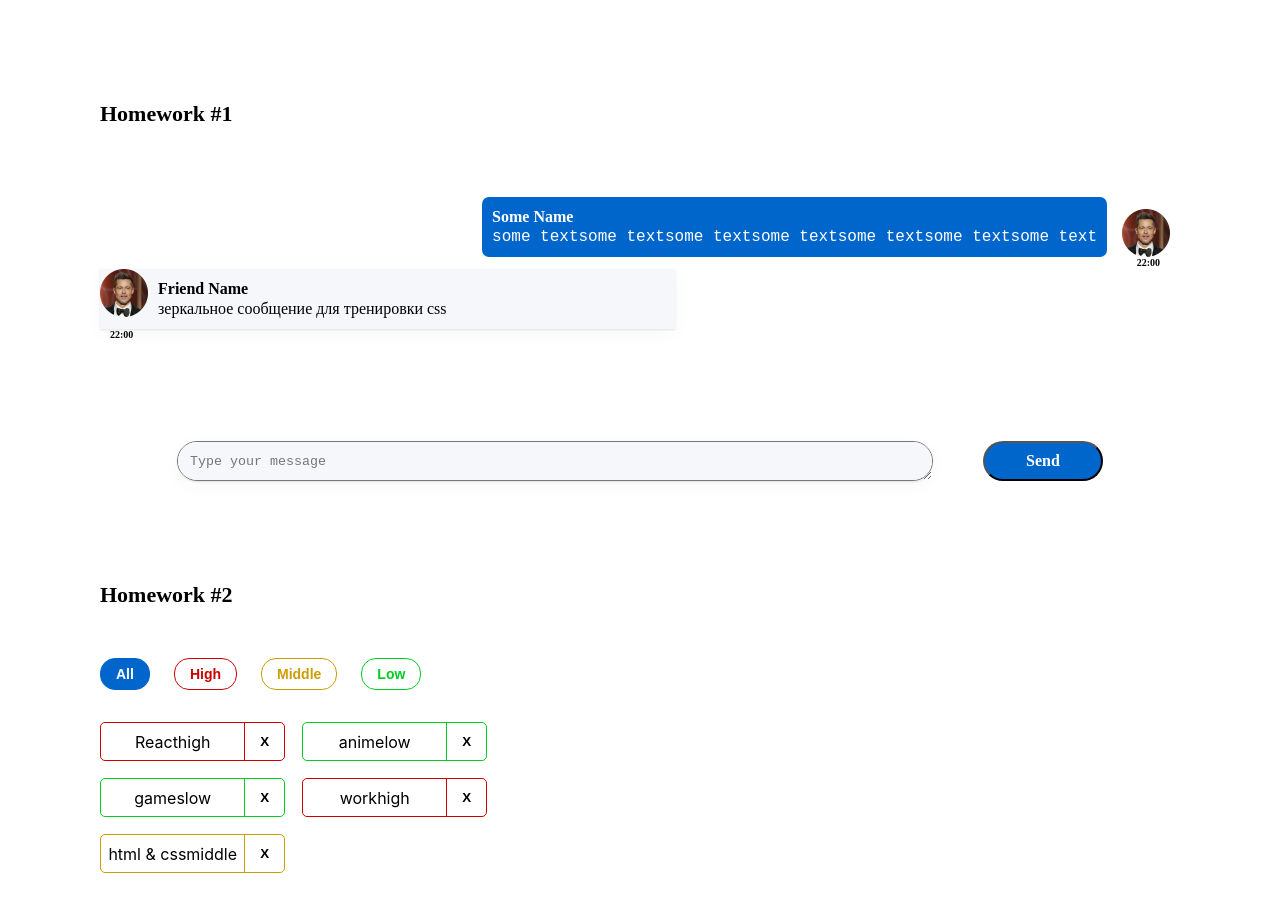
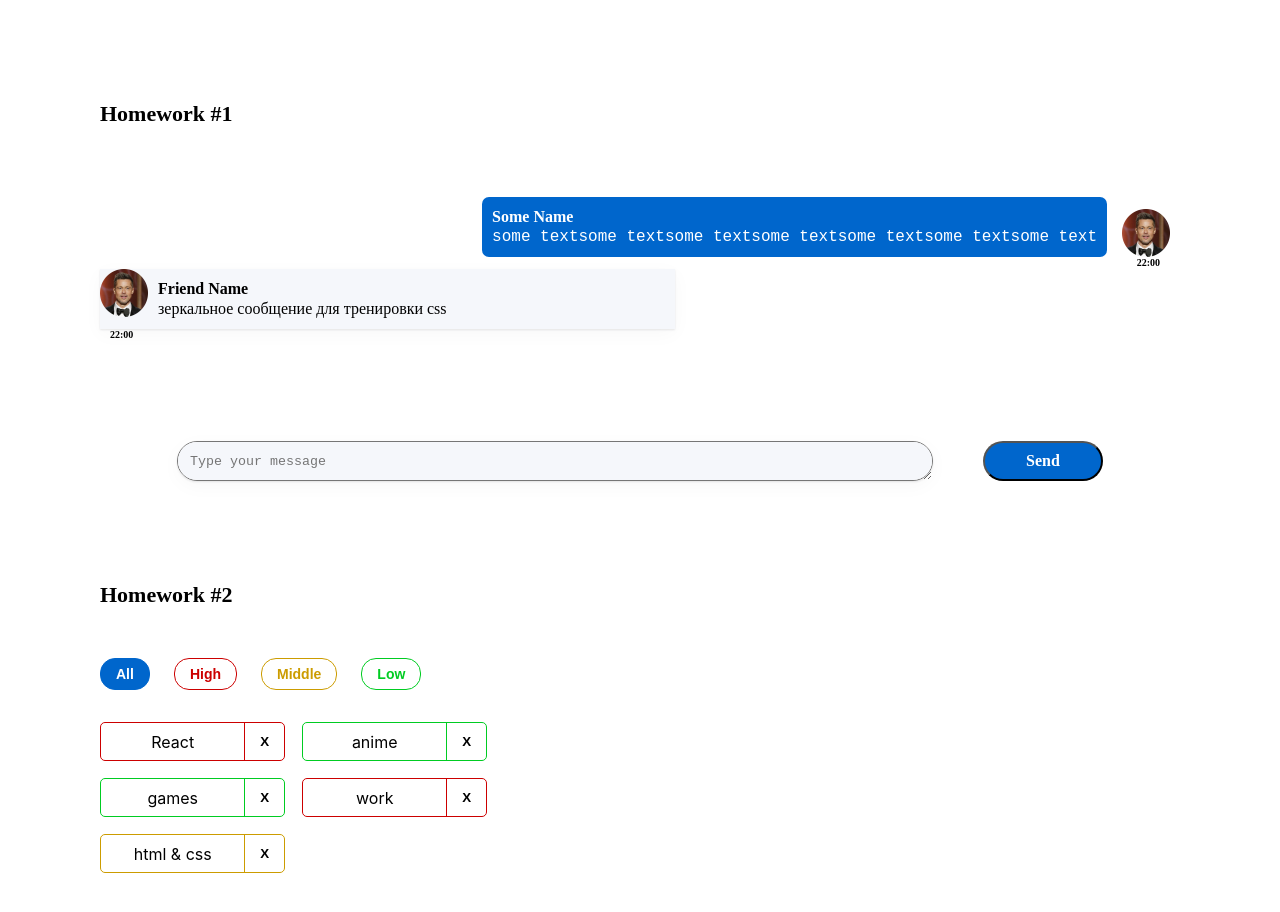
Before and after one commit to Gl7808/HomeWork, a React (Create React App) app: page / in a window 1280 px wide. Shown: the top 912 px of the page. Built offline with nearby package versions, Linux system fonts and the light colour scheme.

Commit message:
hw i think it's 9/9(pls)

```diff
--- a/src/s2-homeworks/hw02/affairs/affair/Affair.tsx
+++ b/src/s2-homeworks/hw02/affairs/affair/Affair.tsx
@@ -27,7 +27,6 @@ function Affair(props: AffairPropsType) {
             <div id={'hw2-name-' + props.affair._id} className={nameClass}>
                 {/*создаёт студент*/}
                 {props.affair.name}
-                {props.affair.priority}
                 {/**/}
             </div>
             <div id={'hw2-priority-' + props.affair._id} hidden>
```
